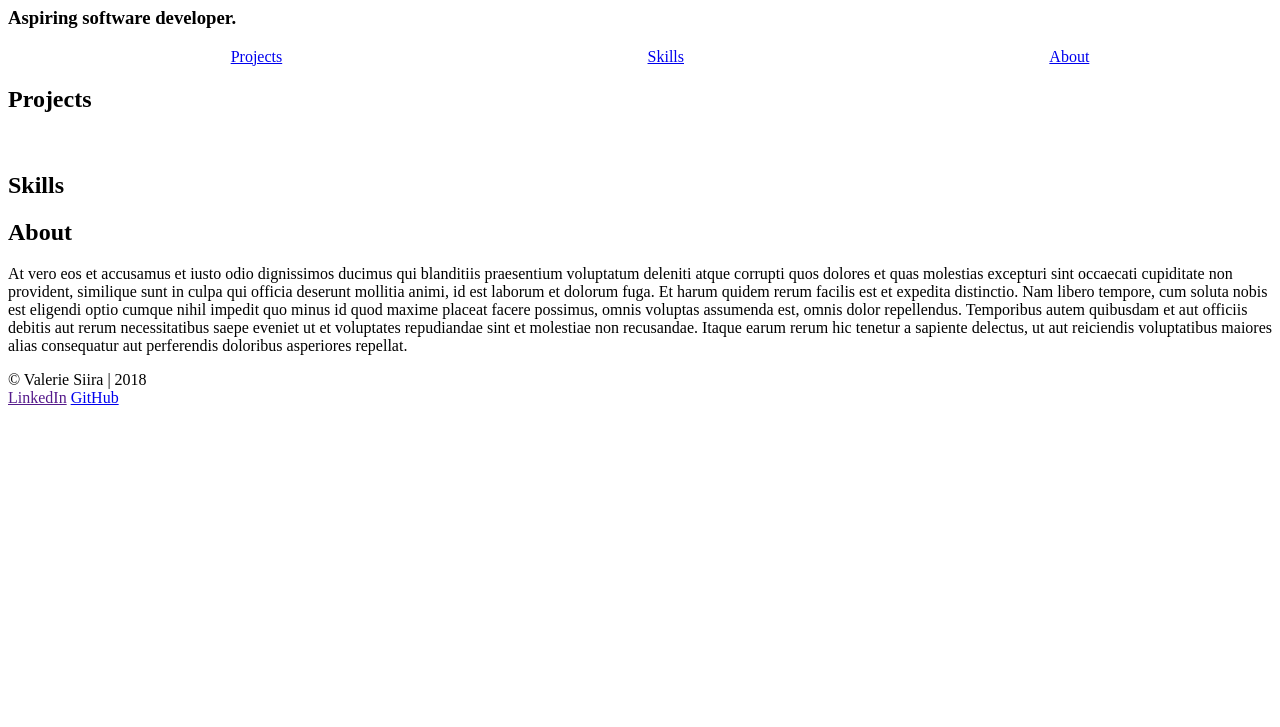
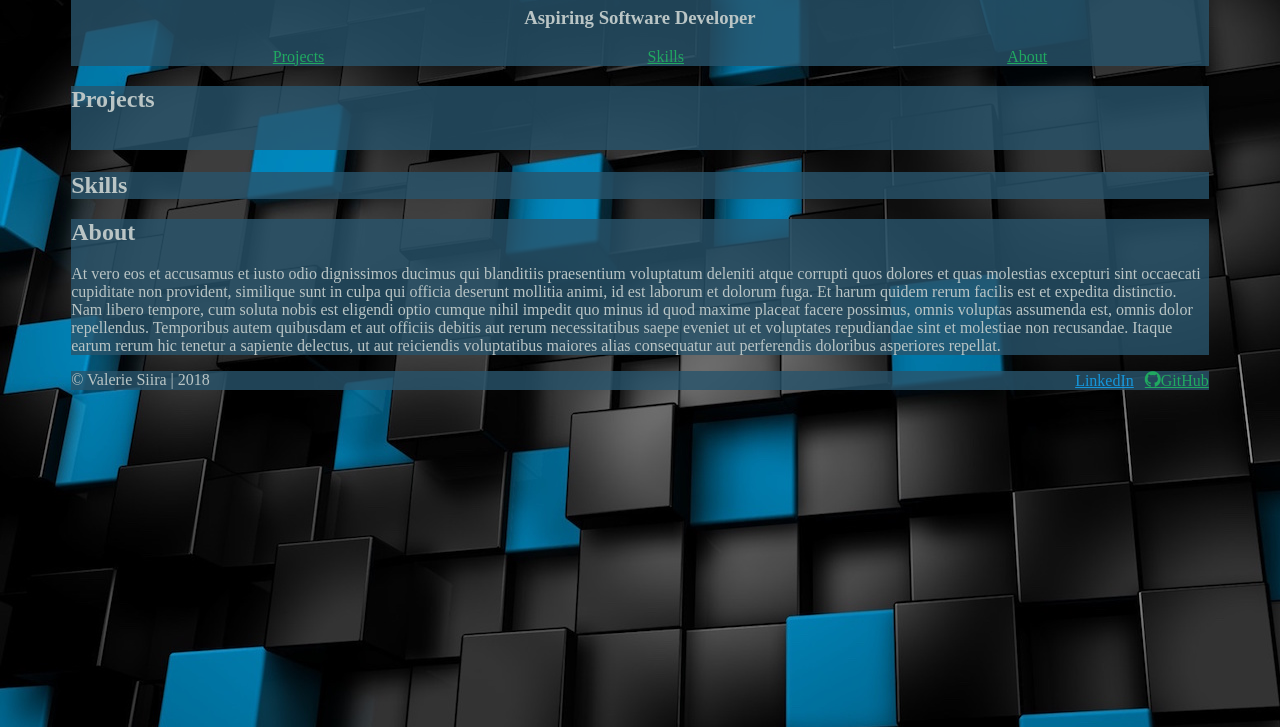
Before and after one commit to vlsiira/portfolio, a plain HTML site: page index.html in a window 1280 px wide. Shown: the part 73-800 px from the top of the page. Drawn offline with Linux system fonts and the light colour scheme; files whose address does not match are found by name.

Commit message:
added background img, colors, layout

```diff
--- a/css/base.css
+++ b/css/base.css
@@ -1,3 +1,18 @@
+body {
+    background-image: url("../img/block-background.jpg");
+}
+
+header, section, footer {
+    background-color: rgb(40,84,108,0.8);
+    width: 90%;
+    margin: auto;
+    color: rgb(186, 197, 197);
+}
+
+h1, h3 {
+    text-align: center;
+}
+
 nav li {
     list-style-type: none;
 }
@@ -5,3 +20,20 @@ nav li {
 img {
     max-width: 100%;
 }
+
+footer {
+    display: flex;
+    justify-content: space-between;
+}
+
+.footer-nav {
+    padding: 7px;
+}
+
+a {
+    color: rgb(32, 169, 96);
+}
+
+a:visited {
+    color: rgb(21, 150, 219);
+}
--- a/css/icons.css
+++ b/css/icons.css
@@ -30,3 +30,7 @@
 .icon-cross:before {
 	content: "\e90d";
 }
+
+.icon-github:before {
+	content: "\e907";
+}
--- a/index.html
+++ b/index.html
@@ -10,7 +10,7 @@
     <body>
         <header>
             <h1>Valerie Siira</h1>
-            <h3>Aspiring software developer.</h3>
+            <h3>Aspiring Software Developer</h3>
             <nav>
                 <div id="menu" class="icon-menu"></div>
                 <ul>
@@ -47,8 +47,8 @@
         <footer>
             <div>&copy; Valerie Siira | 2018</div>
             <nav>
-                <a href="">LinkedIn</a>
-                <a href="https://github.com/vlsiira" target="_blank">GitHub</a>
+                <a href="" class="footer-nav">LinkedIn</a>
+                <a href="https://github.com/vlsiira" target="_blank" class="icon-github" "footer-nav">GitHub</a>
             </nav>
         </footer>
 
```
Also changed, not shown: img/block-background.jpg (added).
